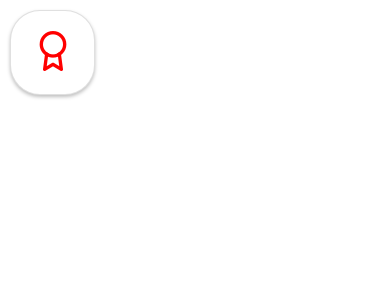
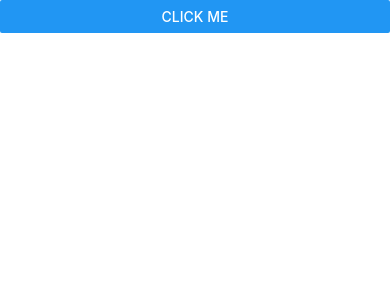
Before and after one commit to Tiberlium/XploreNias, a React Native app: screen / in a window 390 px wide. Shown: the top 300 px of the page. Built offline with nearby package versions, Linux system fonts and the light colour scheme.

Commit message:
penambahan fitur firebase

```diff
--- a/App.js
+++ b/App.js
@@ -1,12 +1,12 @@
 import React from 'react';
 import {View} from 'react-native';
-import CategoryBtn from './src/component/CategoryBtn';
+import Test from './src/component/test';
 
 
 export default function App() {
   return (
     <View>
-      <CategoryBtn/>
+      <Test/>
     </View>
   );
 }
--- a/package.json
+++ b/package.json
@@ -10,6 +10,7 @@
     "lint": "eslint ."
   },
   "dependencies": {
+    "@react-native-firebase/app": "^12.9.2",
     "@react-navigation/native": "^6.0.6",
     "@react-navigation/native-stack": "^6.2.5",
     "react": "17.0.2",
--- /dev/null
+++ b/src/component/test.js
@@ -0,0 +1,11 @@
+import React from 'react';
+import {View, Text, Button} from 'react-native';
+import firebase from '@react-native-firebase/app';
+
+export default function Test() {
+  return (
+    <View>
+      <Button title="click me" onPress = {() => alert(stringify(firebase))}/>
+    </View>
+  );
+}
```
Also changed, not shown: 5 other files (tests, documents, lock files or other folders).
